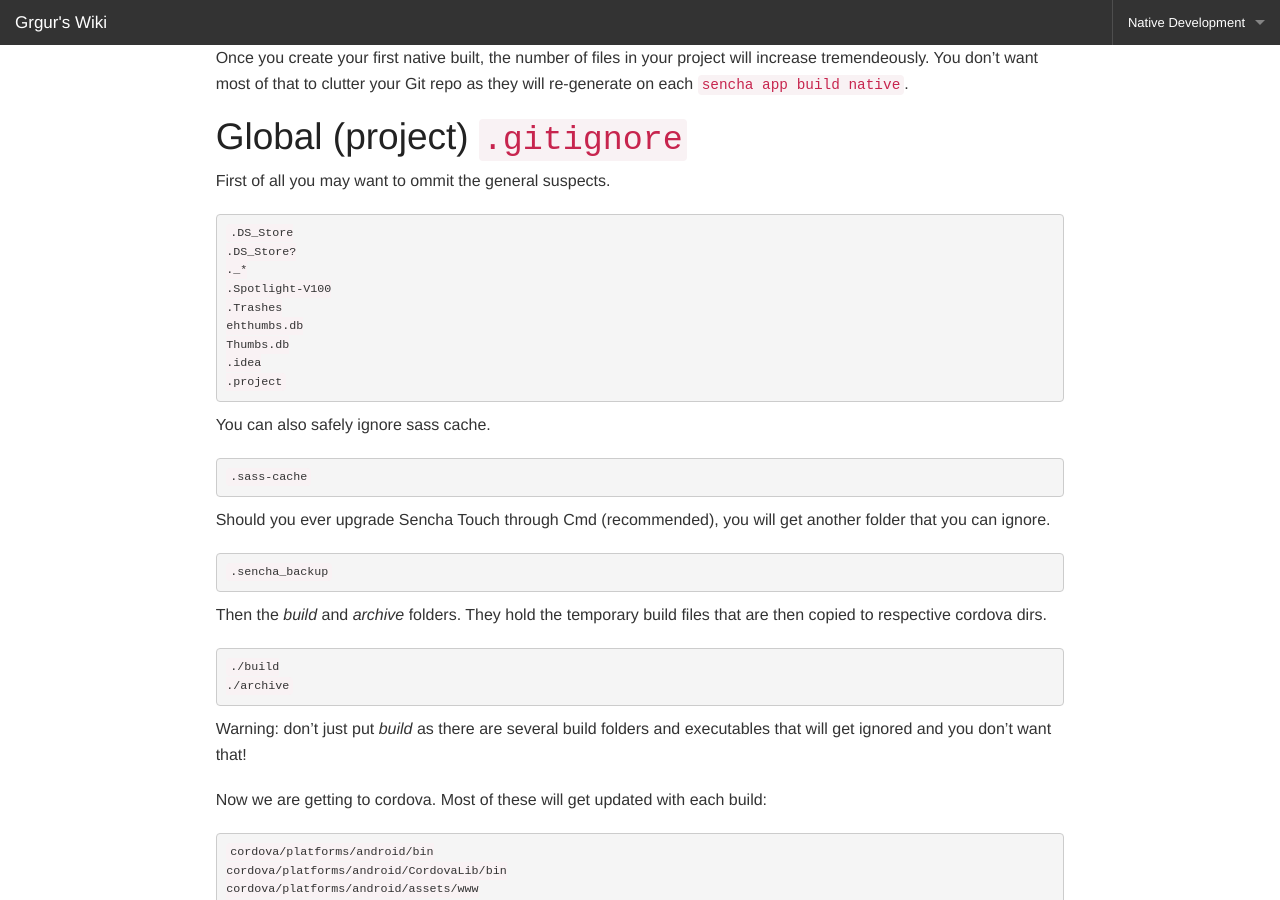
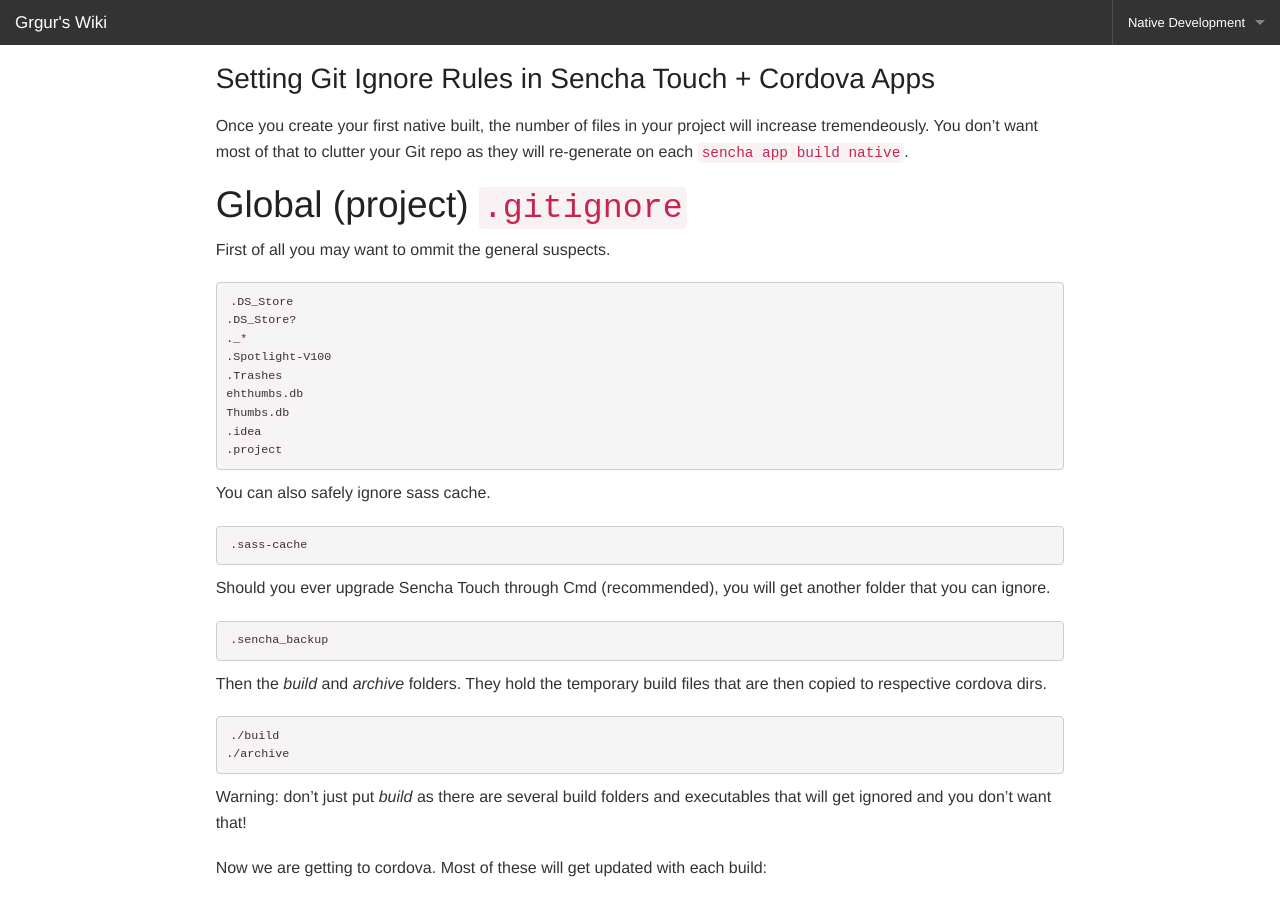
Before and after one commit to grgur/SenchaWiki, a Jekyll site: the page built from native/ignores.md, in a window 1280 px wide and 900 px high. Built offline with Jekyll 4.4.1, drawn with Linux system fonts in a browser that asks for light colours.

Commit message:
Added title for ignores

```diff
--- a/native/ignores.md
+++ b/native/ignores.md
@@ -3,6 +3,9 @@
 date:   2014-02-14 19:05:21
 title: What to .gitignore
 ---
+
+Setting Git Ignore Rules in Sencha Touch + Cordova Apps
+=======
 
 Once you create your first native built, the number of files in your project will increase tremendeously. You don't want most of that to clutter your Git repo as they will re-generate on each `sencha app build native`.
 
```
Also changed, not shown: 1 other file.
